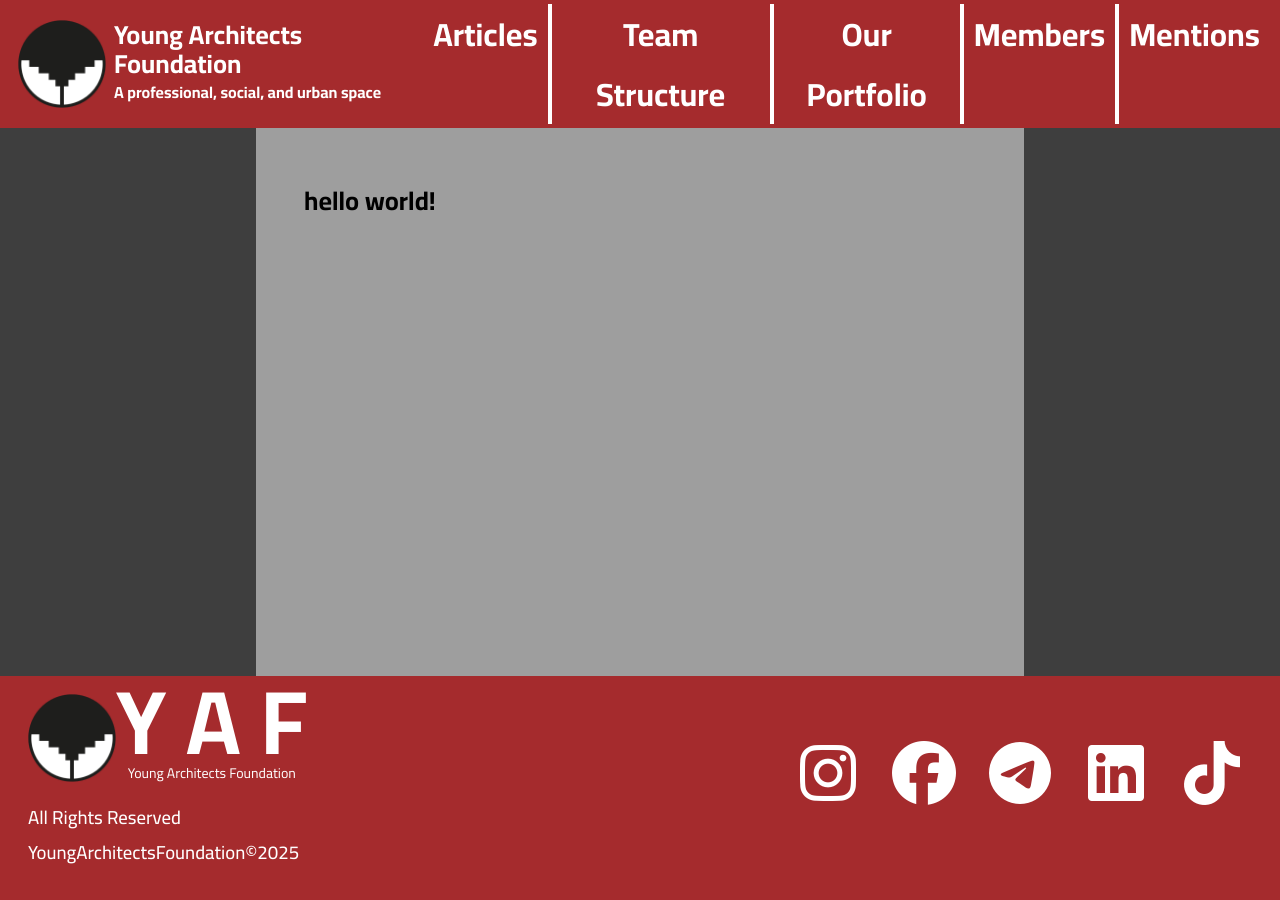
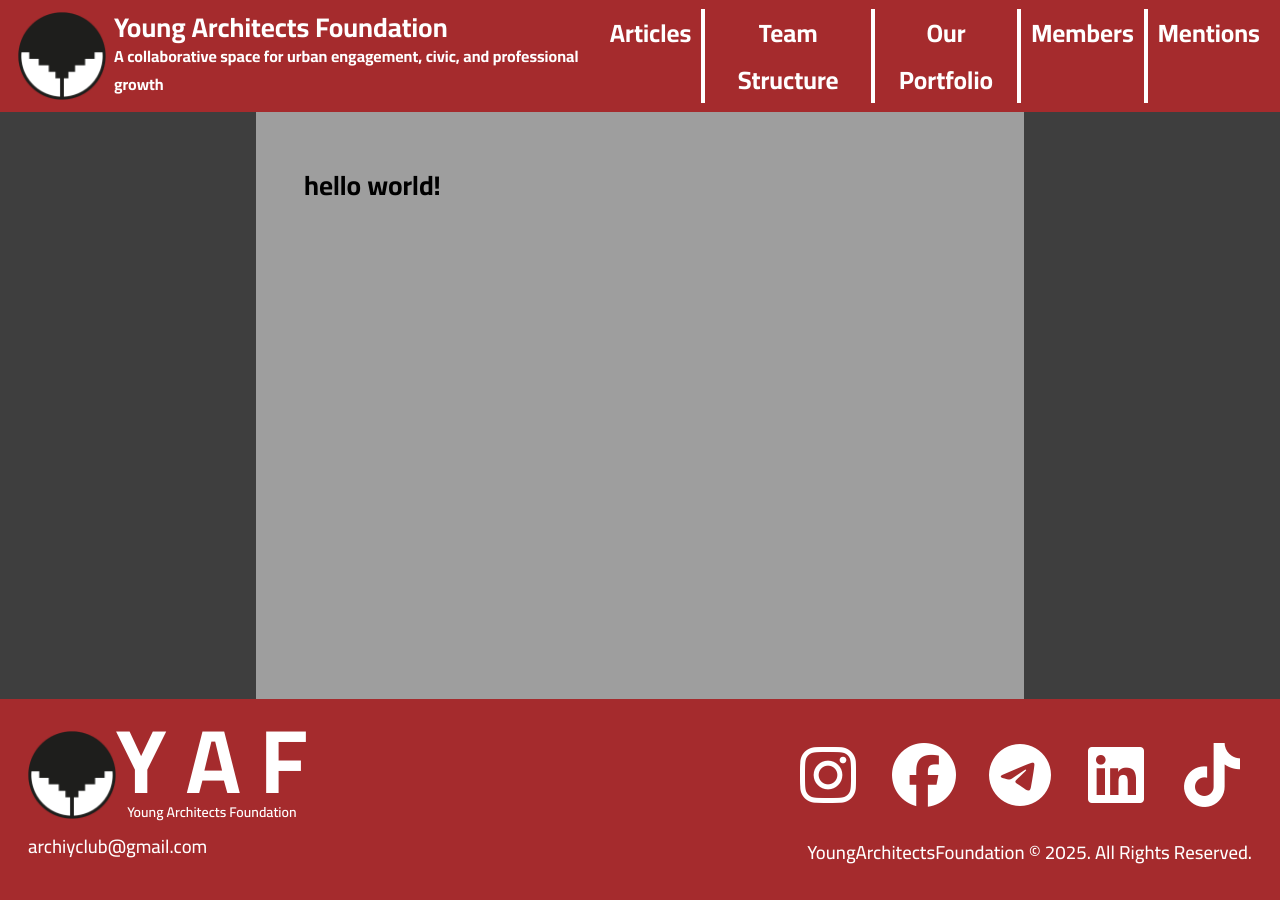
Before and after one commit to spookto/archi-site, a Jekyll site: the page built from index.html, in a window 1280 px wide. Built offline with Jekyll 4.4.1, drawn with Linux system fonts in a browser that asks for light colours; nearby versions of some CDN libraries.

Commit message:
Tweaks based on feedback

```diff
--- a/_config.yml
+++ b/_config.yml
@@ -3,7 +3,7 @@ url: https://spookto.github.io
 
 title: Young Architects Foundation
 title-abbreviation: Y A F
-subtitle: A professional, social, and urban space
+subtitle: A collaborative space for urban engagement, civic, and professional growth
 email: archiyclub@gmail.com
 copyright-year: 2025
 
--- a/_includes/footer.html
+++ b/_includes/footer.html
@@ -4,14 +4,11 @@
           <img class="logo" src="assets/images/logo.png"/>
           <div id="footerTitleTexts">
               <h1>{{ site.title-abbreviation}}</h1>
-                <h4>{{ site.title }}</h4>
+              <h4 style="font-weight: 600;">{{ site.title }}</h4>
           </div>
       </div>
-        <div id="footerCopyright">
-            <h3>All Rights Reserved</h3>
-            <h3>{{ site.title | remove: " "}}&copy;{{ site.copyright-year }}</h3>
   </div>
-    </div>
+  <div id="footerRight" >
       <div id="footerLinks">
           <a class="fa-brands fa-instagram fa-fw" href="https://www.instagram.com/archiyclub"></a>
           <a class="fa-brands fa-facebook fa-fw" href="https://www.facebook.com/people/Archi-youth-club/61558986412097"></a>
@@ -19,4 +16,11 @@
           <a class="fa-brands fa-linkedin fa-fw" href="https://www.linkedin.com/company/archiyclub"></a>
           <a class="fa-brands fa-tiktok fa-fw" href="https://www.tiktok.com/@archiyclub"></a>
       </div>
+  </div>
+  <div id="footerCopyright">
+      <h3 class="footerText">{{ site.email }}</h3>
+  </div>
+  <div style="float:right; text-align: right;">
+    <h3 class="footerText">{{ site.title | remove: " "}} &copy; {{ site.copyright-year }}. All Rights Reserved.</h3>
+  </div>
 </footer>
--- a/_sass/main.scss
+++ b/_sass/main.scss
@@ -3,6 +3,8 @@ $background-light: #fff;
 $text-black: #000;
 $text-white: #fff;
 $main-color: #a52b2d;
+$header-font-size: 27px;
+$navigation-font-size: 25px;
 
 * {
   margin: 0;
@@ -25,7 +27,7 @@ body {
 }
 
 h1 {
-  font-size: 26px;
+  font-size: $header-font-size;
 }
 
 a {
@@ -45,6 +47,13 @@ a {
   justify-content: space-between;
 }
 
+.vflex {
+  display: flex;
+  flex-direction: column;
+  align-items: center;
+  justify-content: space-between;
+}
+
 .boxContainer {
   display: flex;
   flex-direction: column;
@@ -52,6 +61,7 @@ a {
   box-shadow: 10px 10px $main-color;
   margin-bottom: 18px;
   padding: 16px;
+  background-color: #fff;
 }
 
 // Header Begin
@@ -74,7 +84,7 @@ nav {
   align-items: center;
   font-weight: bolder;
   text-align: center;
-  font-size: 200%;
+  font-size: $navigation-font-size;
 }
 
 nav a {
@@ -217,6 +227,7 @@ footer {
   background-color: $main-color;
   color: $text-white;
   padding: 0 28px;
+  padding-top: 16px;
   padding-bottom: 30px;
 }
 
@@ -236,11 +247,11 @@ footer {
   display: flex;
   align-items: center;
   flex-direction: column;
-  padding-bottom: 20px;
+  padding-bottom: 16px;
 }
 
 #footerTitleTexts h1 {
-  word-spacing: -80%;
+  word-spacing: -50%;
   font-size: 90px;
   line-height: 100%;
 }
@@ -251,7 +262,12 @@ footer {
   font-weight: normal;
 }
 
-#footerCopyright * {
+#footerCopyright {
+  float: right;
+  line-height: 150%;
+}
+
+.footerText {
   font-weight: 500;
 }
 
@@ -260,8 +276,10 @@ footer {
   flex-direction: row;
   justify-content: right;
   align-self: center;
+  align-content: center;
   gap: 16px;
   font-size: 64px;
+  height: 100%;
   flex-wrap: wrap;
 }
 // End Footer
```
Lines whose indentation alone changed are shown as unchanged.
